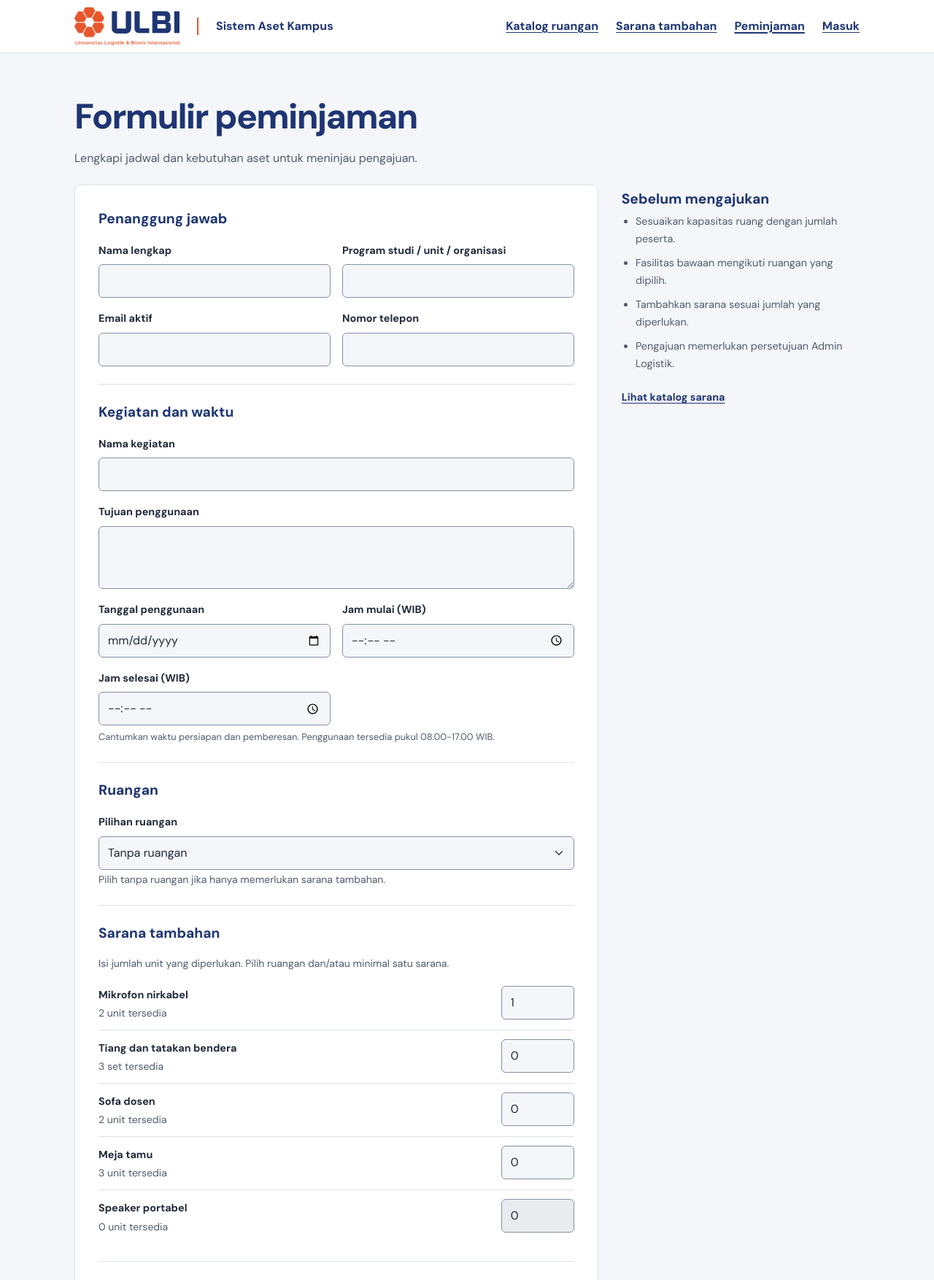
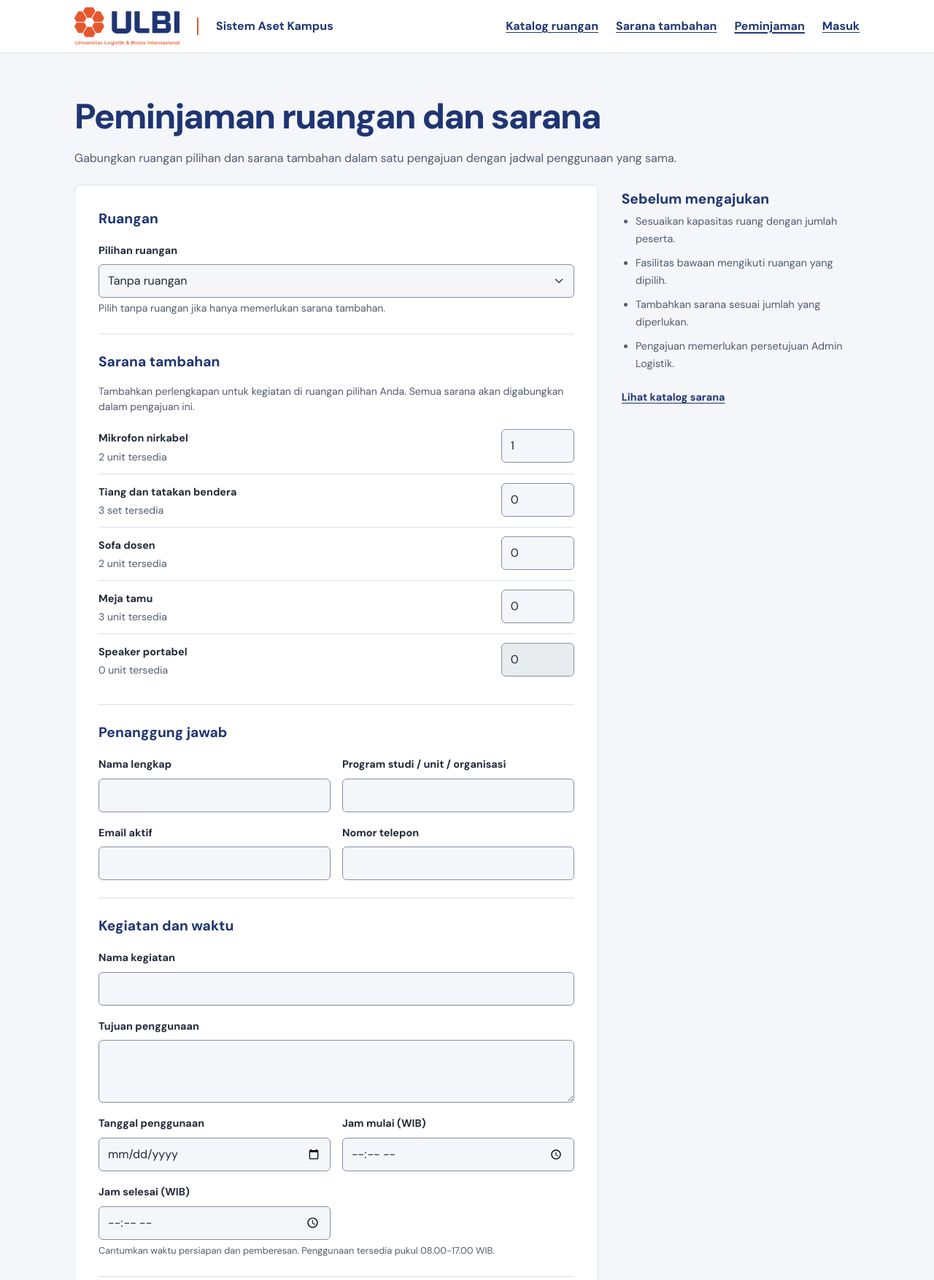
Before and after one commit to kireinahasya/sistem-aset-ulbi, a Laravel app: page /peminjaman/baru?sarana=mikrofon-nirkabel in a window 1280 px wide. Shown: the top 1754 px of the page at 73% size. Run offline with Laravel 12, Linux system fonts and the light colour scheme.

Commit message:
Perjelas alur Best-Fit menuju satu pengajuan ruang dan sarana

```diff
--- a/resources/views/borrowings/create.blade.php
+++ b/resources/views/borrowings/create.blade.php
@@ -1,13 +1,13 @@
 @extends('layouts.app')
 
-@section('title', 'Formulir peminjaman | Sistem Aset ULBI')
+@section('title', 'Peminjaman ruangan dan sarana | Sistem Aset ULBI')
 
 @section('content')
     <div class="container-xl availability-page">
         <header class="availability-heading availability-page-heading">
-            <h1>Formulir peminjaman</h1>
+            <h1>Peminjaman ruangan dan sarana</h1>
         </header>
-        <p class="catalog-intro">Lengkapi jadwal dan kebutuhan aset untuk meninjau pengajuan.</p>
+        <p class="catalog-intro">Gabungkan ruangan pilihan dan sarana tambahan dalam satu pengajuan dengan jadwal penggunaan yang sama.</p>
 
         <div class="booking-layout">
             <div>
@@ -15,6 +15,47 @@
                     action="{{ route('borrowings.create') }}" enctype="multipart/form-data" novalidate>
                     @csrf
                     <p class="search-errors" id="booking-errors" role="alert" hidden>Periksa kembali isian yang ditandai.</p>
+                    <fieldset class="booking-section" id="aset-peminjaman" tabindex="-1">
+                        <legend>Ruangan</legend>
+                        <label class="form-label" for="ruangan">Pilihan ruangan</label>
+                        <select class="form-select" id="ruangan" name="ruangan" aria-describedby="room-info error-ruangan">
+                            <option value="">Tanpa ruangan</option>
+                            @foreach ($rooms as $room)
+                                <option value="{{ $room['slug'] }}" @selected(($initial['ruangan'] ?? '') === $room['slug'])
+                                    data-capacity="{{ $room['capacity'] }}"
+                                    data-facilities="{{ implode(' · ', array_map(fn ($code) => $facilityLabels[$code], $room['facilities'])) }}"
+                                    data-details="{{ route('rooms.show', $room['slug']) }}">{{ $room['name'] }} - {{ $room['capacity'] }} orang</option>
+                            @endforeach
+                        </select>
+                        <p class="asset-detail" id="room-info"></p>
+                        <span class="auth-error" id="error-ruangan"></span>
+                        <a class="back-link" id="room-details" hidden>Lihat fasilitas ruangan</a>
+                    </fieldset>
+
+                    <fieldset class="booking-section">
+                        <legend>Sarana tambahan</legend>
+                        <p class="asset-detail mb-2">Tambahkan perlengkapan untuk kegiatan di ruangan pilihan Anda. Semua sarana akan digabungkan dalam pengajuan ini.</p>
+                        <div class="equipment-quantities">
+                            @foreach ($equipment as $item)
+                                <div class="equipment-quantity">
+                                    <div>
+                                        <label class="form-label" for="sarana-{{ $item['slug'] }}">{{ $item['name'] }}</label>
+                                        <p class="asset-detail">{{ $item['available'] }} {{ $item['unit'] }} tersedia</p>
+                                    </div>
+                                    <div>
+                                        <input class="form-control" id="sarana-{{ $item['slug'] }}" name="sarana[{{ $item['slug'] }}]"
+                                            type="number" min="0" max="{{ $item['available'] }}" step="1"
+                                            data-equipment data-label="{{ $item['name'] }}" data-unit="{{ $item['unit'] }}"
+                                            aria-describedby="error-sarana-{{ $item['slug'] }}"
+                                            value="{{ ($initial['sarana'] ?? '') === $item['slug'] && $item['available'] > 0 ? 1 : 0 }}"
+                                            @disabled($item['available'] === 0)>
+                                        <span class="auth-error" id="error-sarana-{{ $item['slug'] }}"></span>
+                                    </div>
+                                </div>
+                            @endforeach
+                        </div>
+                    </fieldset>
+
                     <fieldset class="booking-section">
                         <legend>Penanggung jawab</legend>
                         <div class="booking-fields">
@@ -83,47 +124,6 @@
                     </fieldset>
 
                     <fieldset class="booking-section">
-                        <legend>Ruangan</legend>
-                        <label class="form-label" for="ruangan">Pilihan ruangan</label>
-                        <select class="form-select" id="ruangan" name="ruangan" aria-describedby="room-info error-ruangan">
-                            <option value="">Tanpa ruangan</option>
-                            @foreach ($rooms as $room)
-                                <option value="{{ $room['slug'] }}" @selected(($initial['ruangan'] ?? '') === $room['slug'])
-                                    data-capacity="{{ $room['capacity'] }}"
-                                    data-facilities="{{ implode(' · ', array_map(fn ($code) => $facilityLabels[$code], $room['facilities'])) }}"
-                                    data-details="{{ route('rooms.show', $room['slug']) }}">{{ $room['name'] }} - {{ $room['capacity'] }} orang</option>
-                            @endforeach
-                        </select>
-                        <p class="asset-detail" id="room-info"></p>
-                        <span class="auth-error" id="error-ruangan"></span>
-                        <a class="back-link" id="room-details" hidden>Lihat fasilitas ruangan</a>
-                    </fieldset>
-
-                    <fieldset class="booking-section">
-                        <legend>Sarana tambahan</legend>
-                        <p class="asset-detail mb-2">Isi jumlah unit yang diperlukan. Pilih ruangan dan/atau minimal satu sarana.</p>
-                        <div class="equipment-quantities">
-                            @foreach ($equipment as $item)
-                                <div class="equipment-quantity">
-                                    <div>
-                                        <label class="form-label" for="sarana-{{ $item['slug'] }}">{{ $item['name'] }}</label>
-                                        <p class="asset-detail">{{ $item['available'] }} {{ $item['unit'] }} tersedia</p>
-                                    </div>
-                                    <div>
-                                        <input class="form-control" id="sarana-{{ $item['slug'] }}" name="sarana[{{ $item['slug'] }}]"
-                                            type="number" min="0" max="{{ $item['available'] }}" step="1"
-                                            data-equipment data-label="{{ $item['name'] }}" data-unit="{{ $item['unit'] }}"
-                                            aria-describedby="error-sarana-{{ $item['slug'] }}"
-                                            value="{{ ($initial['sarana'] ?? '') === $item['slug'] && $item['available'] > 0 ? 1 : 0 }}"
-                                            @disabled($item['available'] === 0)>
-                                        <span class="auth-error" id="error-sarana-{{ $item['slug'] }}"></span>
-                                    </div>
-                                </div>
-                            @endforeach
-                        </div>
-                    </fieldset>
-
-                    <fieldset class="booking-section">
                         <legend>Dokumen dan catatan</legend>
                         <label class="form-label" for="attachment">Surat permohonan / izin kegiatan (opsional)</label>
                         <input class="form-control" id="attachment" name="attachment" type="file" accept=".pdf,application/pdf"
@@ -140,7 +140,7 @@
 
                 <section class="availability-panel booking-form" id="booking-review" aria-labelledby="review-title" tabindex="-1" hidden>
                     <h2 id="review-title">Ringkasan pengajuan</h2>
-                    <p class="asset-detail">Periksa kembali jadwal, aset, dan jumlah yang Anda pilih.</p>
+                    <p class="asset-detail">Ruangan dan seluruh sarana di bawah ini tercakup dalam satu pengajuan dengan jadwal yang sama.</p>
                     <dl class="review-values" id="review-values"></dl>
                     <p class="booking-review-notice">Masuk ke akun untuk melanjutkan pengiriman pengajuan kepada Admin Logistik.</p>
                     <div class="booking-actions">
--- a/resources/views/home.blade.php
+++ b/resources/views/home.blade.php
@@ -7,7 +7,7 @@
         <section class="hero row align-items-center gy-4 gx-lg-5" aria-labelledby="judul-halaman">
             <div class="col-lg-7">
                 <h1 id="judul-halaman">Cek ketersediaan ruang dan sarana</h1>
-                <p>Pilih tanggal untuk melihat slot kosong atau cari ruang berdasarkan kapasitas dan fasilitas.</p>
+                <p>Cari ruangan sesuai jadwal, kapasitas, dan fasilitas, lalu tambahkan sarana dalam satu pengajuan.</p>
                 <div class="hero-actions">
                     <a class="btn btn-primary" href="#cari-ruangan">Cari ruangan</a>
                     <a class="back-link" href="{{ route('availability') }}">Lihat jadwal dan stok</a>
--- a/resources/views/partials/room-search.blade.php
+++ b/resources/views/partials/room-search.blade.php
@@ -62,7 +62,7 @@
             @if ($recommendations === [])
                 <p class="asset-detail">Tidak ada ruangan yang cocok. Coba ganti jam, jumlah peserta, atau fasilitas.</p>
             @else
-                <p class="asset-detail">Diurutkan dari sisa kursi paling sedikit.</p>
+                <p class="asset-detail">Rekomendasi Best-Fit diurutkan dari sisa kursi paling sedikit. Pilih ruangan untuk menambahkan sarana pada pengajuan yang sama.</p>
                 <ol>
                     @foreach ($recommendations as $room)
                         <li>
@@ -75,7 +75,7 @@
                                 'jam_mulai' => $form['jam_mulai'],
                                 'jam_selesai' => $form['jam_selesai'],
                                 'jumlah_peserta' => $form['jumlah_peserta'],
-                            ]) }}">Pilih ruangan ini</a>
+                            ]) }}#aset-peminjaman">Pilih ruangan dan sarana</a>
                         </li>
                     @endforeach
                 </ol>
--- a/resources/views/rooms/show.blade.php
+++ b/resources/views/rooms/show.blade.php
@@ -26,7 +26,7 @@
                 <section class="availability-panel room-card" aria-labelledby="kapasitas-ruangan">
                     <h2 id="kapasitas-ruangan">Kapasitas</h2>
                     <p class="room-capacity">{{ $room['capacity'] }} orang</p>
-                    <a class="btn btn-primary booking-button mt-3" href="{{ route('borrowings.create', ['ruangan' => $room['slug']]) }}">Pilih ruangan</a>
+                    <a class="btn btn-primary booking-button mt-3" href="{{ route('borrowings.create', ['ruangan' => $room['slug']]) }}#aset-peminjaman">Pinjam ruangan dan sarana</a>
                     <a class="back-link" href="{{ route('home') }}#ketersediaan">Lihat kalender ketersediaan</a>
                 </section>
             </div>
```
Also changed, not shown: README.md.
